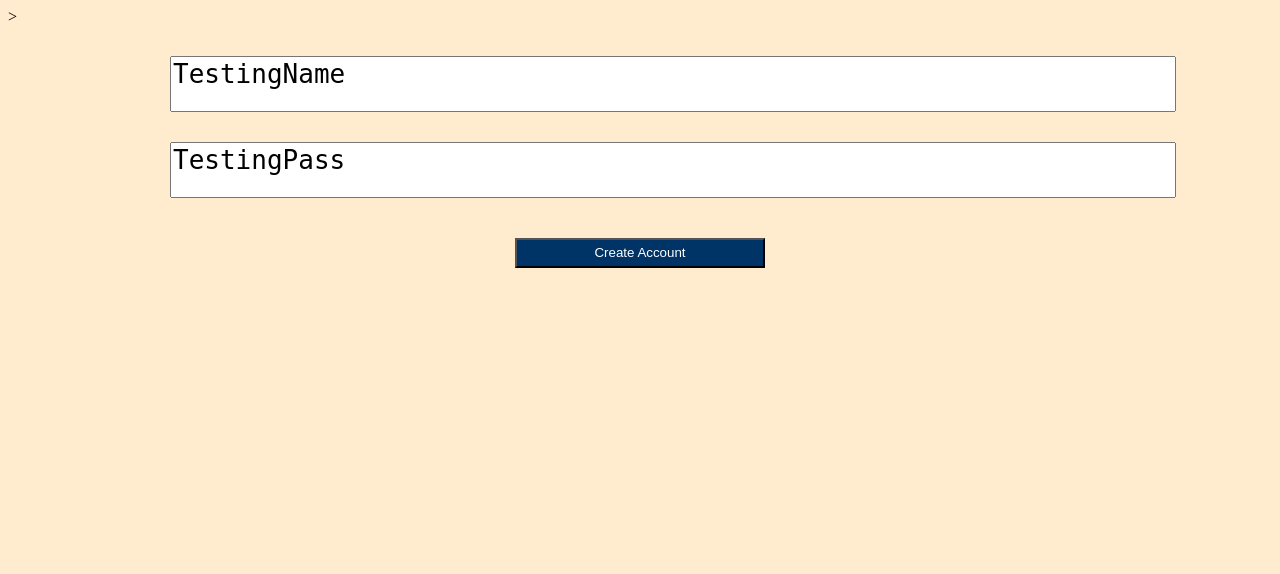
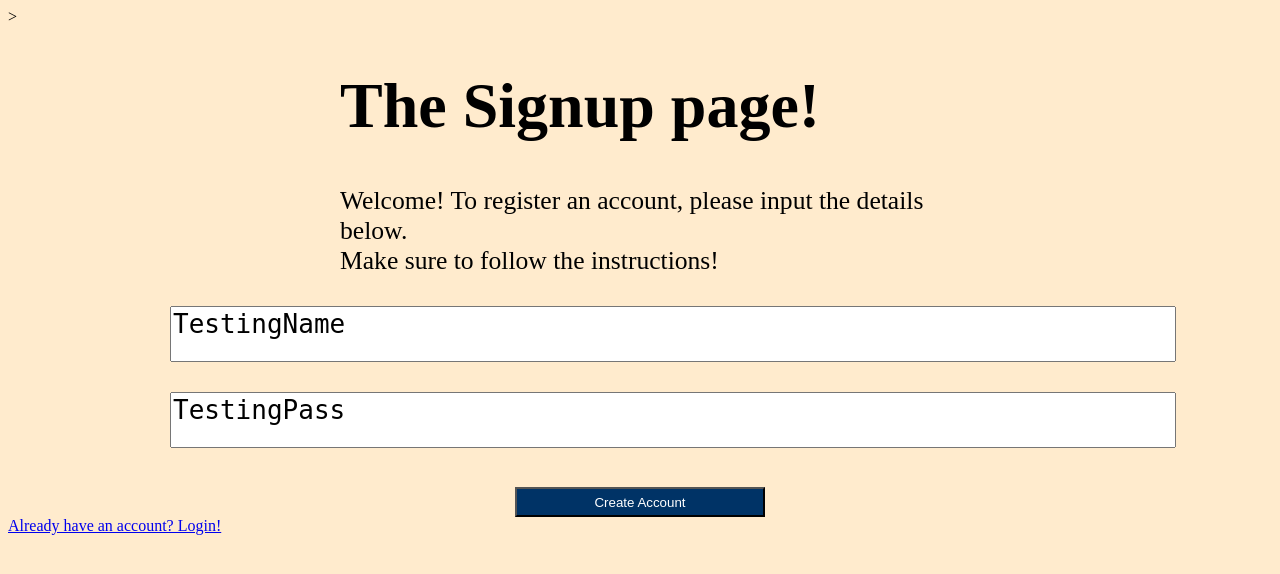
Before and after one commit to TheActualSanny/authentication-page, a Flask app: page / in a window 1280 px wide. Shown: the top 574 px of the page. Run offline with Flask 3, Linux system fonts and the light colour scheme.

Commit message:
added the button for the login screen

```diff
--- a/templates/sign_up.html
+++ b/templates/sign_up.html
@@ -1,9 +1,9 @@
 <!-- The main signup page, extends the initial page  -->
 {% extends "page.html" %}
 
-{% block title %}{% endblock title %}
+{% block title %} Sign Up Page {% endblock title %}
 
-{% block content %}
+{% block sign_content %}
 <div class="input_field">
     <form>
         <textarea class="name" name="username" placeholder="Input your username! ">{{ user }}</textarea>
@@ -11,4 +11,8 @@
         <button formmethod="post" formaction="{{ url_for('submit_click') }}">Create Account</button>
     </form>
 </div>
-{% endblock content %}
+
+<div class="redir_login">
+    <a href="{{ url_for('login_page') }}"> Already have an account? Login! </a>
+</div>
+{% endblock sign_content %}
```
